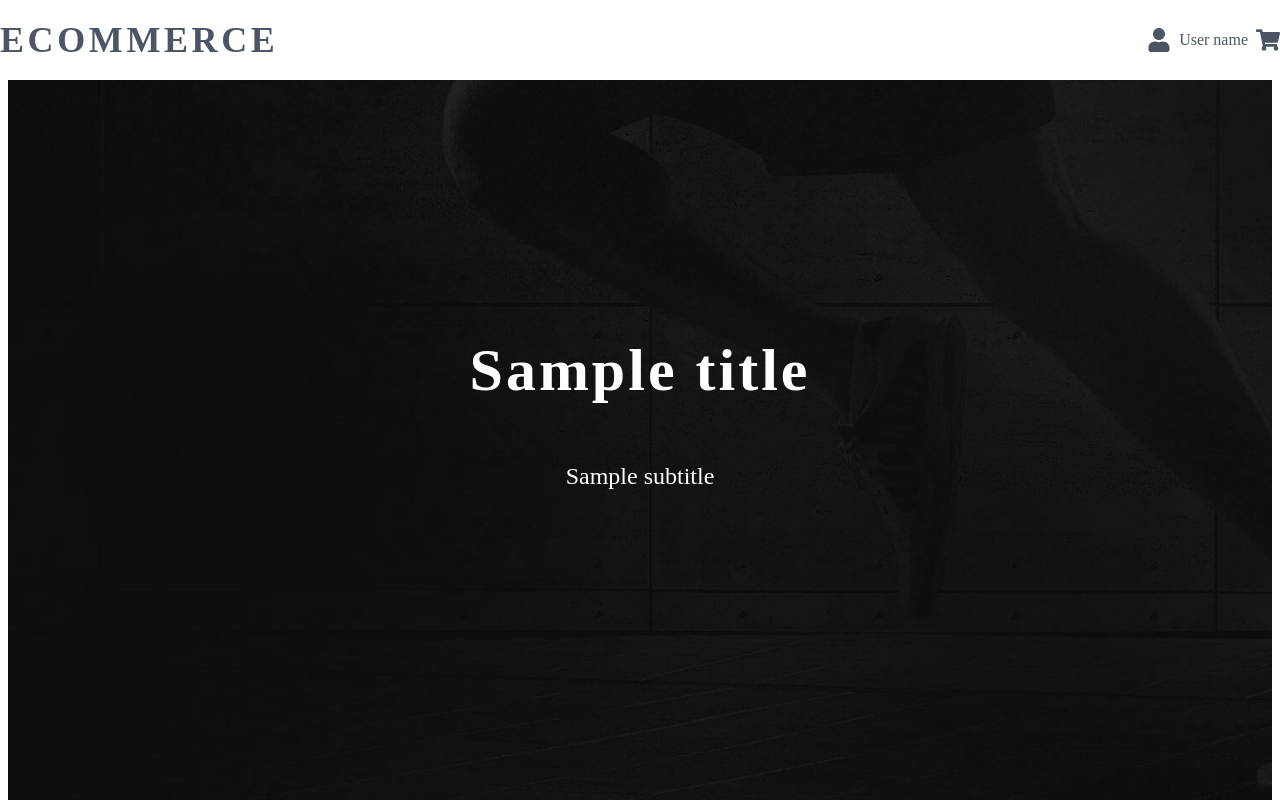
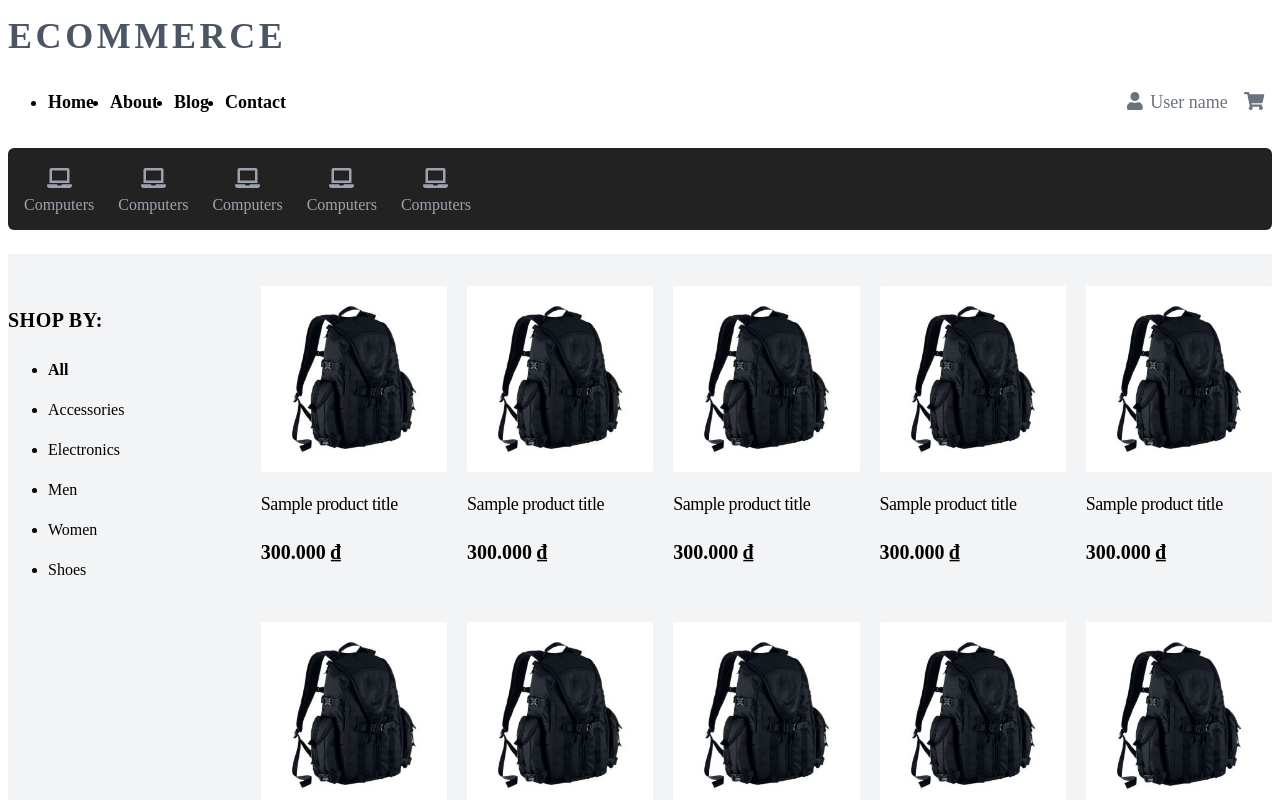
Before and after one commit to henefisa/xfs-ecommerce-frontend, a Next.js app: page / in a window 1280 px wide. Shown: the top 800 px of the page. Built offline with nearby package versions, Linux system fonts and the light colour scheme.

Commit message:
fix header

```diff
--- a/components/Header/Header.tsx
+++ b/components/Header/Header.tsx
@@ -1,13 +1,22 @@
 import React, { useEffect, useRef, useState } from "react";
+import clsx from "clsx";
 
 // icons
-import { faShoppingCart, faUser } from "@fortawesome/free-solid-svg-icons";
+import {
+  faLaptop,
+  faShoppingCart,
+  faUser,
+} from "@fortawesome/free-solid-svg-icons";
 import { FontAwesomeIcon } from "@fortawesome/react-fontawesome";
 
 // components
 import Container from "../Container/Container";
 import Toggle from "../Toggle/Toggle";
-import clsx from "clsx";
+import { Swiper as Carousel, SwiperSlide } from "swiper/react";
+import { Swiper } from "swiper";
+
+// utils
+import { debounce } from "../../utils/debounce";
 
 interface MobileNavbarProps {
   isActive?: boolean;
@@ -17,74 +26,156 @@ interface MobileNavbarProps {
 const TABS = ["Menu", "Categories", "Account"];
 
 const Navbar: React.FC = () => {
-  return <div className="navbar"></div>;
+  const stickyRef = useRef<HTMLDivElement>(null);
+
+  useEffect(() => {
+    const scroll = () => {
+      const top = stickyRef.current?.getBoundingClientRect().top || 0;
+      if (top <= 0) {
+        stickyRef.current?.classList.add("navbar__top--sticky");
+      } else {
+        stickyRef.current?.classList.remove("navbar__top--sticky");
+      }
+    };
+
+    scroll();
+    window.addEventListener("scroll", scroll, false);
+    return () => {
+      window.removeEventListener("scroll", scroll, false);
+    };
+  }, []);
+
+  return (
+    <nav className="navbar">
+      <div className="navbar__top" ref={stickyRef}>
+        <ul className="navbar__list">
+          <li className="navbar__list-item">Home</li>
+          <li className="navbar__list-item">About</li>
+          <li className="navbar__list-item">Blog</li>
+          <li className="navbar__list-item">Contact</li>
+        </ul>
+        <div className="user">
+          <div className="user__item">
+            <span className="icon">
+              <FontAwesomeIcon icon={faUser} />
+            </span>
+            <span className="name">User name</span>
+          </div>
+          <div className="user__item">
+            <span className="icon">
+              <FontAwesomeIcon icon={faShoppingCart} />
+            </span>
+          </div>
+        </div>
+      </div>
+      <div className="navbar__bottom">
+        <ul className="categories">
+          <li className="category">
+            <div className="category__icon">
+              <FontAwesomeIcon icon={faLaptop} />
+            </div>
+            <div className="category__name">Computers</div>
+          </li>
+          <li className="category">
+            <div className="category__icon">
+              <FontAwesomeIcon icon={faLaptop} />
+            </div>
+            <div className="category__name">Computers</div>
+          </li>
+          <li className="category">
+            <div className="category__icon">
+              <FontAwesomeIcon icon={faLaptop} />
+            </div>
+            <div className="category__name">Computers</div>
+          </li>
+          <li className="category">
+            <div className="category__icon">
+              <FontAwesomeIcon icon={faLaptop} />
+            </div>
+            <div className="category__name">Computers</div>
+          </li>
+          <li className="category">
+            <div className="category__icon">
+              <FontAwesomeIcon icon={faLaptop} />
+            </div>
+            <div className="category__name">Computers</div>
+          </li>
+        </ul>
+      </div>
+    </nav>
+  );
 };
 
 const MobileNavbar: React.FC<MobileNavbarProps> = ({ isActive = false }) => {
   const [currentTab, setCurrentTab] = useState(0);
-  const currentTabRef = useRef<HTMLLIElement>(null);
-  const markerRef = useRef<HTMLDivElement>(null);
+  const [swiper, setSwiper] = useState<Swiper>();
 
-  const styleMarker = (left: number, width: number) => {
-    if (!markerRef.current) return;
-    markerRef.current.style.left = left - 16 + "px";
-    markerRef.current.style.width = width + "px";
+  const handleSelectTab = (idx: number) => {
+    setCurrentTab(idx);
+    swiper?.slideTo(idx);
   };
 
-  const handleSelectTab = (idx: number, event: React.MouseEvent) => {
-    setCurrentTab(idx);
-    if (!markerRef.current) return;
-    const rect = event.currentTarget.getBoundingClientRect();
-    styleMarker(rect.left, rect.width);
-  };
-
-  const handleTransitionEnd = () => {
-    if (!currentTabRef.current || !markerRef.current || !isActive) return;
-    const rect = currentTabRef.current.getBoundingClientRect();
-    styleMarker(rect.left, rect.width);
-  };
-
-  useEffect(() => {
-    const resize = () => {
-      if (!currentTabRef.current || !markerRef.current) return;
-      const rect = currentTabRef.current.getBoundingClientRect();
-      styleMarker(rect.left, rect.width);
-    };
-    resize();
-    window.addEventListener("resize", resize, false);
-    return () => {
-      window.removeEventListener("resize", resize, false);
-    };
-  }, []);
-
   return (
-    <div
-      className={clsx("navbar navbar--mobile", isActive && "active")}
-      onTransitionEnd={handleTransitionEnd}
-    >
+    <nav className={clsx("navbar navbar--mobile", isActive && "active")}>
       <ul className="navbar__tabs">
         {TABS.map((val, idx) => (
           <li
-            ref={idx === currentTab ? currentTabRef : undefined}
             key={idx}
             className={clsx(
               "navbar__tabs-item",
               idx === currentTab && "active"
             )}
-            onClick={(e) => handleSelectTab(idx, e)}
+            onClick={() => handleSelectTab(idx)}
           >
             {val}
           </li>
         ))}
-        <div id="tabs-item-marker" ref={markerRef} />
       </ul>
-      <div className="navbar__content"></div>
-    </div>
+      <div className="navbar__content">
+        <Carousel
+          className="navbar__slide"
+          onSwiper={setSwiper}
+          onSlideChange={(swiper) => {
+            setCurrentTab(swiper.activeIndex);
+          }}
+        >
+          <SwiperSlide>
+            <ul className="navbar__list">
+              <li className="navbar__list-item">Home</li>
+              <li className="navbar__list-item">About</li>
+              <li className="navbar__list-item">Sample</li>
+              <li className="navbar__list-item">Sample</li>
+              <li className="navbar__list-item">Sample</li>
+            </ul>
+          </SwiperSlide>
+          <SwiperSlide>
+            <ul className="navbar__list">
+              <li className="navbar__list-item">Home</li>
+              <li className="navbar__list-item">About</li>
+              <li className="navbar__list-item">Sample</li>
+              <li className="navbar__list-item">Sample</li>
+              <li className="navbar__list-item">Sample</li>
+            </ul>
+          </SwiperSlide>
+          <SwiperSlide>
+            <ul className="navbar__list">
+              <li className="navbar__list-item">Home</li>
+              <li className="navbar__list-item">About</li>
+              <li className="navbar__list-item">Sample</li>
+              <li className="navbar__list-item">Sample</li>
+              <li className="navbar__list-item">Sample</li>
+            </ul>
+          </SwiperSlide>
+        </Carousel>
+      </div>
+    </nav>
   );
 };
 
 const Header: React.FC = () => {
   const [isActive, setIsActive] = useState(false);
+
+  const headerRef = useRef<HTMLElement>(null);
 
   const handleToggleNavbar = () => {
     setIsActive((prevState) => !prevState);
@@ -100,39 +191,57 @@ const Header: React.FC = () => {
 
   useEffect(() => {
     const resize = () => {
-      if (window.matchMedia('(min-width: 768px)').matches) {
+      if (window.matchMedia("(min-width: 768px)").matches) {
         setIsActive(false);
       }
     };
     resize();
-    window.addEventListener("resize", resize, false);
+    const debouncedResize = debounce(resize, 300);
+    window.addEventListener("resize", debouncedResize, false);
     return () => {
-      window.removeEventListener("resize", resize, false);
+      window.removeEventListener("resize", debouncedResize, false);
+    };
+  }, []);
+
+  useEffect(() => {
+    const scroll = () => {
+      const height = headerRef.current?.getBoundingClientRect().height || 0;
+      if (window.scrollY > height) {
+        headerRef.current?.classList.add("shadow-md");
+      } else {
+        headerRef.current?.classList.remove("shadow-md");
+      }
+    };
+    scroll();
+    window.addEventListener("scroll", scroll, false);
+    return () => {
+      window.removeEventListener("scroll", scroll, false);
     };
   }, []);
 
   return (
-    <header className="header">
-      <div className="header__menu">
-        <Container className="header__menu-content">
+    <header className="header" ref={headerRef}>
+      <Container>
+        <div className="header__top">
           <Toggle
             isActive={isActive}
             onClick={handleToggleNavbar}
             className="header__toggle"
           />
           <h1 className="header__logo">Ecommerce</h1>
-          <div className="header__user-wrap">
-            <div className="header__user">
-              <FontAwesomeIcon icon={faUser} />
-              <div className="name">User name</div>
-            </div>
-            <div className="header__cart">
-              <FontAwesomeIcon icon={faShoppingCart} />
+          <div className="user">
+            <div className="user__item">
+              <span className="icon">
+                <FontAwesomeIcon icon={faShoppingCart} />
+              </span>
             </div>
           </div>
-        </Container>
-        <MobileNavbar isActive={isActive} />
-      </div>
+        </div>
+        <div className="header__bottom">
+          <Navbar />
+          <MobileNavbar isActive={isActive} />
+        </div>
+      </Container>
     </header>
   );
 };
--- a/package.json
+++ b/package.json
@@ -15,7 +15,8 @@
     "clsx": "^1.1.1",
     "next": "11.0.1",
     "react": "17.0.2",
-    "react-dom": "17.0.2"
+    "react-dom": "17.0.2",
+    "swiper": "^6.8.2"
   },
   "devDependencies": {
     "@types/react": "17.0.15",
--- a/pages/_app.tsx
+++ b/pages/_app.tsx
@@ -2,6 +2,7 @@ import type { AppProps } from "next/app";
 import "tailwindcss/tailwind.css";
 import { config } from "@fortawesome/fontawesome-svg-core";
 import "@fortawesome/fontawesome-svg-core/styles.css";
+import "swiper/swiper.scss";
 import "../styles/global.scss";
 
 config.autoAddCss = false;
--- a/pages/index.tsx
+++ b/pages/index.tsx
@@ -26,7 +26,7 @@ export default function Home() {
   return (
     <div className="home-page">
       <Header />
-      <Banner />
+      {/* <Banner /> */}
       <div className="home-page__products">
         <Container className="products">
           <div className="category">
@@ -47,7 +47,7 @@ export default function Home() {
             </ul>
           </div>
           <div className="products__list">
-            {[...new Array(10)].map((_, idx) => (
+            {[...new Array(100)].map((_, idx) => (
               <Product key={idx} />
             ))}
           </div>
--- a/styles/components/_header.scss
+++ b/styles/components/_header.scss
@@ -1,61 +1,103 @@
 .header {
-  @apply fixed top-0 left-0 w-full bg-white z-10 transition-all ease-out duration-300;
+  @apply sticky -top-40 left-0 w-full bg-white z-10 transition-all ease-out duration-300;
 
-  &__menu-content {
-    @apply flex justify-between items-center h-20 transition-all duration-300 ease-out;
+  .user {
+    @apply flex items-center space-x-4 text-gray-500 transition-all duration-300;
 
-    .header__toggle {
+    &__item {
+      @apply text-lg cursor-pointer hover:text-gray-600 transition-colors duration-300;
+      .icon,
+      .name {
+        @apply inline-block;
+      }
+
+      .icon {
+        @apply mr-2;
+      }
+    }
+  }
+
+  &__top {
+    @apply flex justify-between items-center transition-all duration-300 ease-out h-14;
+
+    .header__toggle,
+    .user {
       @apply md:hidden;
     }
 
     .header__logo {
-      @apply text-2xl text-gray-600 uppercase tracking-widest font-bold cursor-pointer transition-all duration-300 ease-out sm:text-3xl md:text-4xl;
+      @apply text-xl text-gray-600 uppercase tracking-widest font-bold cursor-pointer transition-all duration-300 ease-out sm:text-3xl md:text-4xl;
     }
+  }
 
-    .header__user-wrap {
-      @apply flex items-center space-x-2;
-
-      .header__cart,
-      .header__user {
-        font-size: 0;
-        svg {
-          @apply h-6 w-6 transition-all duration-300 ease-out text-gray-600;
+  .navbar {
+    @apply hidden md:block;
+    &__top {
+      @apply bg-white sticky top-0 left-0 w-full py-2 flex items-center justify-between;
+      .navbar__list {
+        @apply flex items-center space-x-4;
+        &-item {
+          @apply font-semibold text-lg relative cursor-pointer;
+          &:hover {
+            &::after {
+              @apply scale-x-100;
+            }
+          }
+          &::after {
+            content: "";
+            @apply absolute top-full left-0 h-0.5 w-full transform scale-x-0 bg-gray-600 transition-transform duration-300 origin-left;
+          }
         }
       }
 
-      .header__user {
-        @apply text-base hidden text-gray-600 transition-colors duration-300 md:flex md:items-center md:space-x-2;
-        .name {
-          @apply hidden md:block;
+      &--sticky {
+        @apply py-4;
+      }
+    }
+
+    &__bottom {
+      @apply pb-2;
+      .categories {
+        background-color: #222;
+        @apply flex items-center p-4 mt-2 rounded-md space-x-6;
+        .category {
+          @apply flex flex-col items-center cursor-pointer text-gray-400 transition-colors duration-300 hover:text-white;
+          &__icon {
+            @apply text-xl;
+          }
+
+          &__name {
+            @apply mt-1;
+          }
+        }
+      }
+    }
+
+    &--mobile {
+      background-color: #222;
+      @apply fixed px-4 top-14 left-0 bottom-0 right-0 transform-gpu transition duration-300 opacity-0 -translate-x-full z-10 text-white overflow-y-auto h-full block md:hidden;
+      &.active {
+        @apply opacity-100 translate-x-0;
+      }
+      .navbar__tabs {
+        background-color: inherit;
+        @apply flex items-center top-0 left-0 w-full pt-2 mb-2;
+        &-item {
+          @apply w-1/3 text-center font-semibold px-1 py-2 transition-colors duration-300 whitespace-nowrap cursor-pointer rounded;
+          &.active {
+            @apply bg-white text-gray-600;
+          }
+        }
+      }
+
+      .navbar__content {
+        .navbar__list {
+          @apply space-y-2 divide-y divide-gray-500 mt-2;
+          &-item {
+            @apply py-2;
+          }
         }
       }
     }
   }
 }
-
-.navbar {
-  @apply px-4;
-  &--mobile {
-    background-color: #222;
-    @apply fixed top-20 left-0 bottom-0 right-0 transform-gpu transition duration-300 opacity-0 -translate-x-full z-10 text-white overflow-y-auto;
-    &.active {
-      @apply opacity-100 translate-x-0;
-    }
-    .navbar__tabs {
-      background-color: inherit;
-      @apply sticky flex items-center top-0 left-0 w-full pt-2 mb-2;
-      &-item {
-        @apply w-1/3 text-center font-semibold px-1 py-2 transition-colors duration-300 whitespace-nowrap cursor-pointer;
-        &.active {
-          @apply text-blue-500;
-        }
-      }
-      #tabs-item-marker {
-        @apply absolute top-full left-0 h-0.5 bg-white transition-all duration-300;
-      }
-    }
-
-    .navbar__content {
-    }
-  }
-}
--- /dev/null
+++ b/utils/debounce.ts
@@ -0,0 +1,14 @@
+export function debounce<T extends (...args: any[]) => any>(
+  callback: T,
+  ms: number
+) {
+  let timer: NodeJS.Timeout | null = null;
+  return (...args: Parameters<T>) => {
+    if (timer) {
+      clearTimeout(timer);
+    }
+    return new Promise((resolve) => {
+      timer = setTimeout(() => resolve(callback(args)), ms);
+    });
+  };
+}
```
Also changed, not shown: 1 other file (tests, documents, lock files or other folders).
